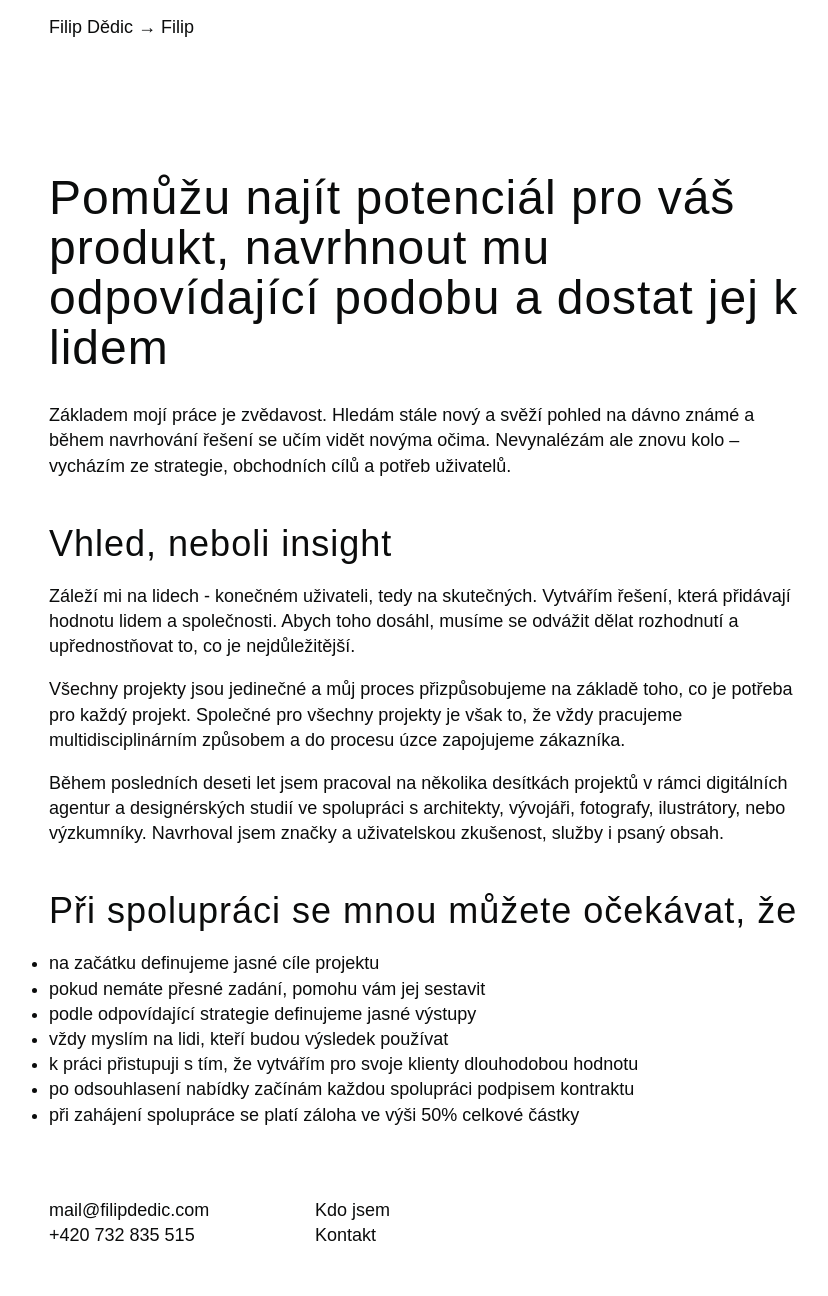
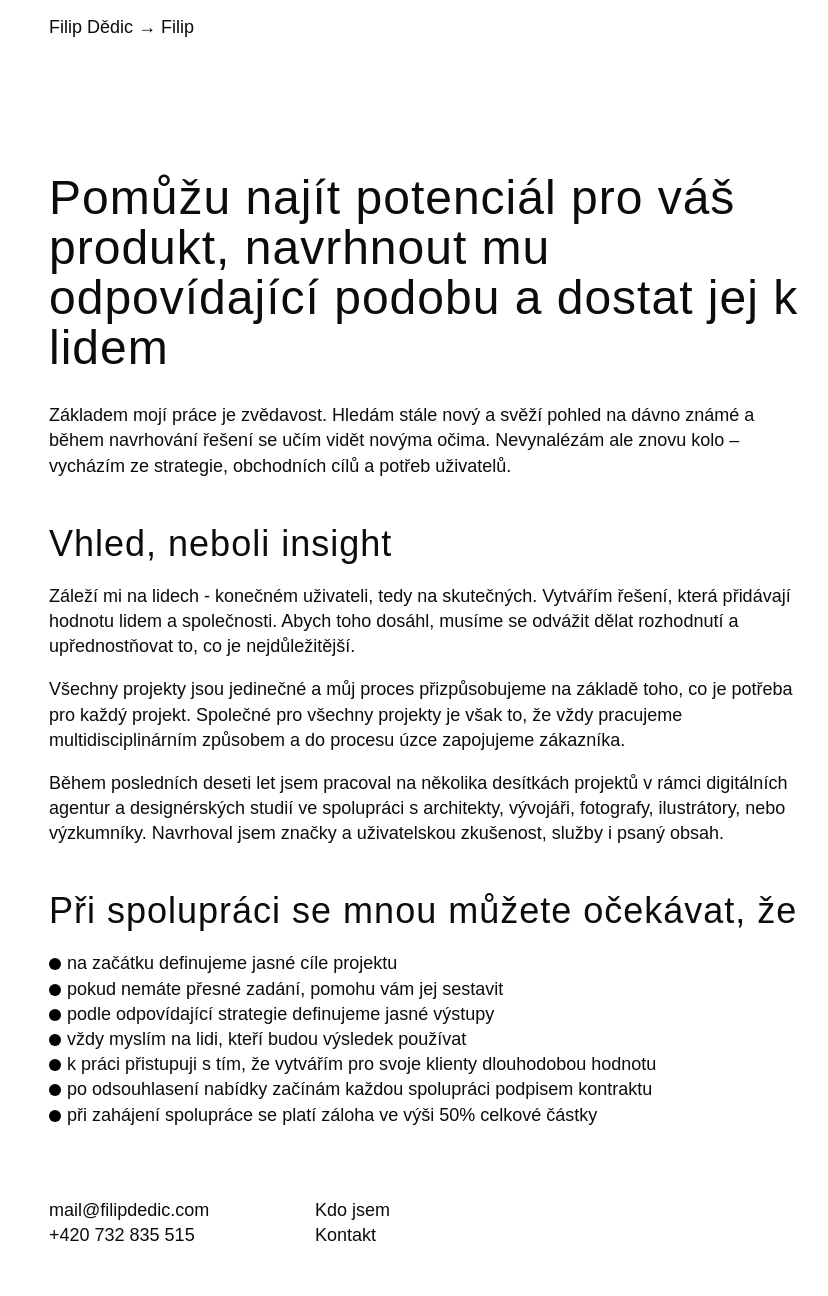
Before and after one commit to fdedic/fdedic.github.io, a Jekyll site: the page built from filip.md, in a window 1280 px wide. Shown: the whole page, without its empty margins (211-1039 px from the left). Built offline with Jekyll 4.4.1, drawn with Linux system fonts in a browser that asks for light colours; nearby versions of some CDN libraries; some web fonts are replaced.

Commit message:
Update base.css

```diff
--- a/assets/css/base.css
+++ b/assets/css/base.css
@@ -422,11 +422,11 @@ padding: 10px 60px 10px 15px;
 
  /* Lists */
 
- .list-bullet ul {
+ ul {
      margin-left: 18px;
  }
 
- .list-bullet ul li:before {
+ul li:before {
      content: " ";
      display: inline-block;
      position: relative;
```
